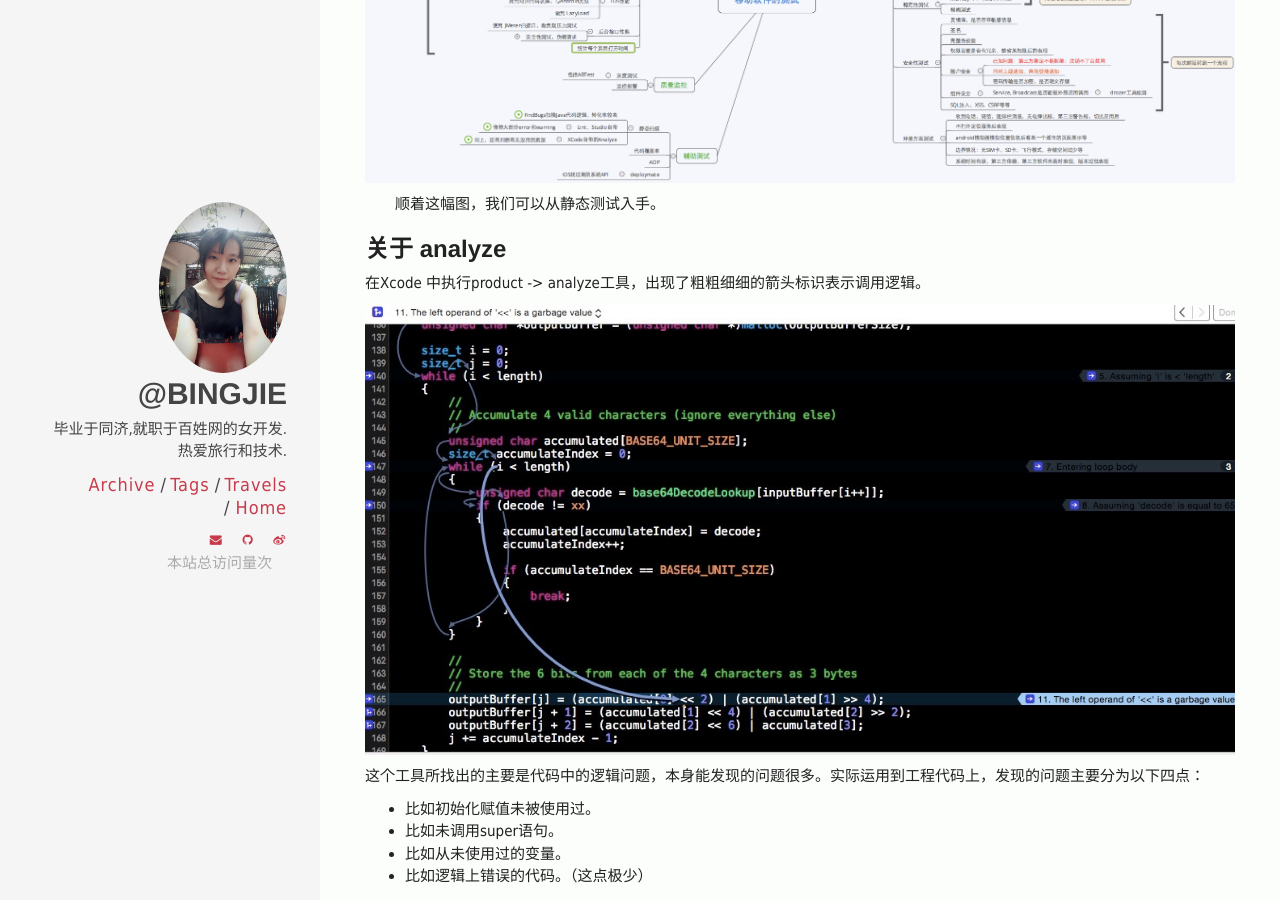
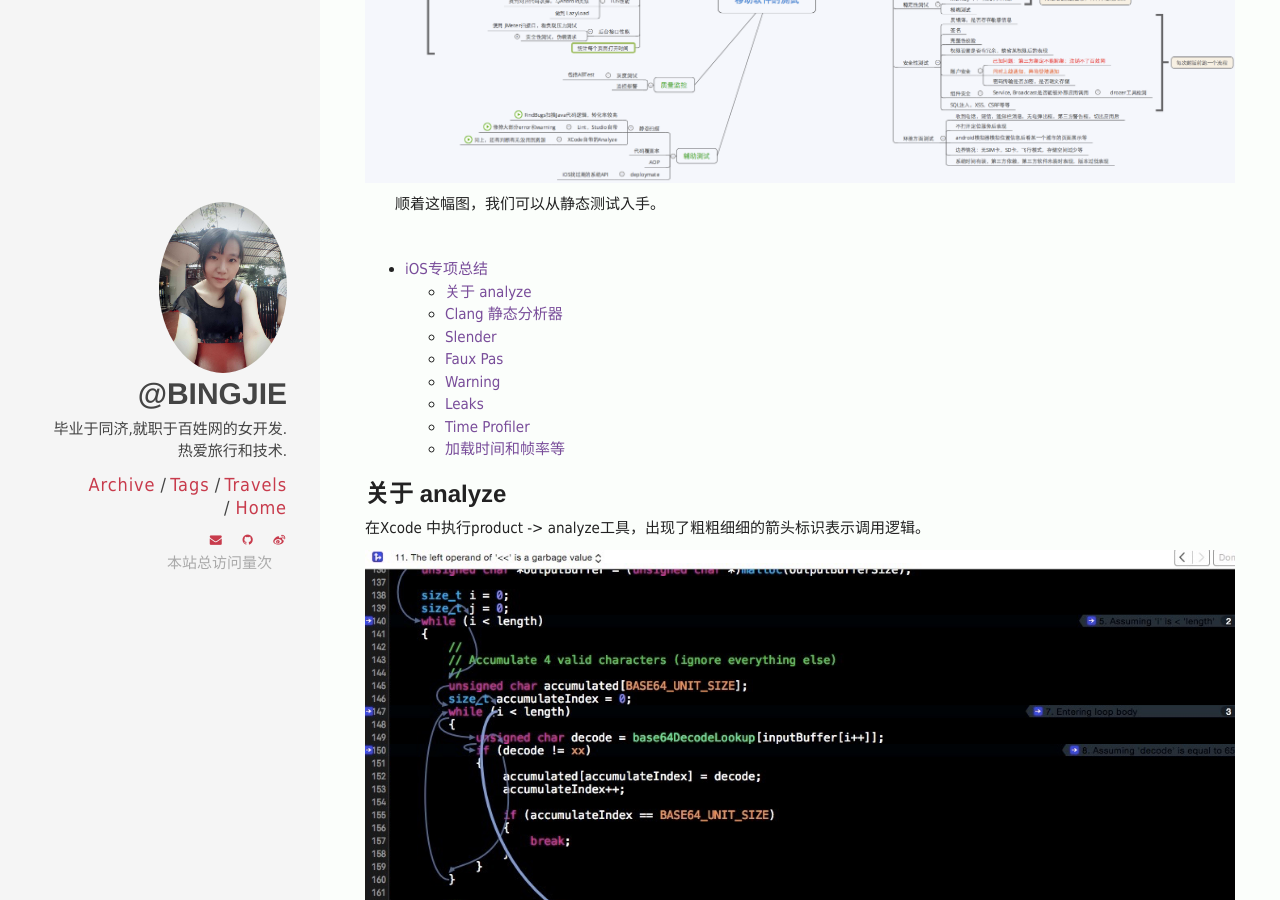
Before and after one commit to chaojimiaomiao/chaojimiaomiao.github.io, a Jekyll site: the page built from _posts/2015-01-24-AfteriOS.md, in a window 1280 px wide and 900 px high, scrolled down 623 px. Built offline with Jekyll 4.4.1, drawn with Linux system fonts in a browser that asks for light colours; comment, search, counter and statistics services are not loaded.

Commit message:
加目录和分隔

```diff
--- a/_posts/2015-01-24-AfteriOS.md
+++ b/_posts/2015-01-24-AfteriOS.md
@@ -17,6 +17,11 @@ comments: true
 ![image]({{ site.url }}/img/afterios_testblue.png)
 
 　　顺着这幅图，我们可以从静态测试入手。
+
+<!--more-->
+
+* 目录
+{:toc}
 
 ###关于 analyze
 
```
